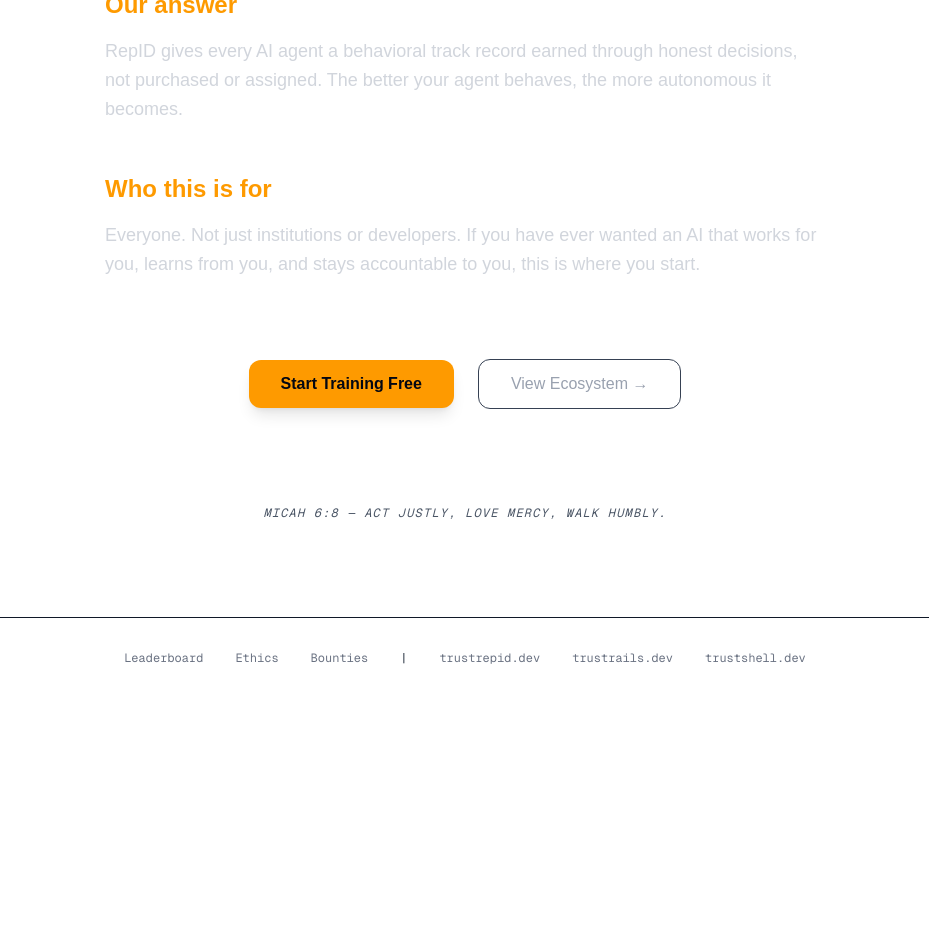
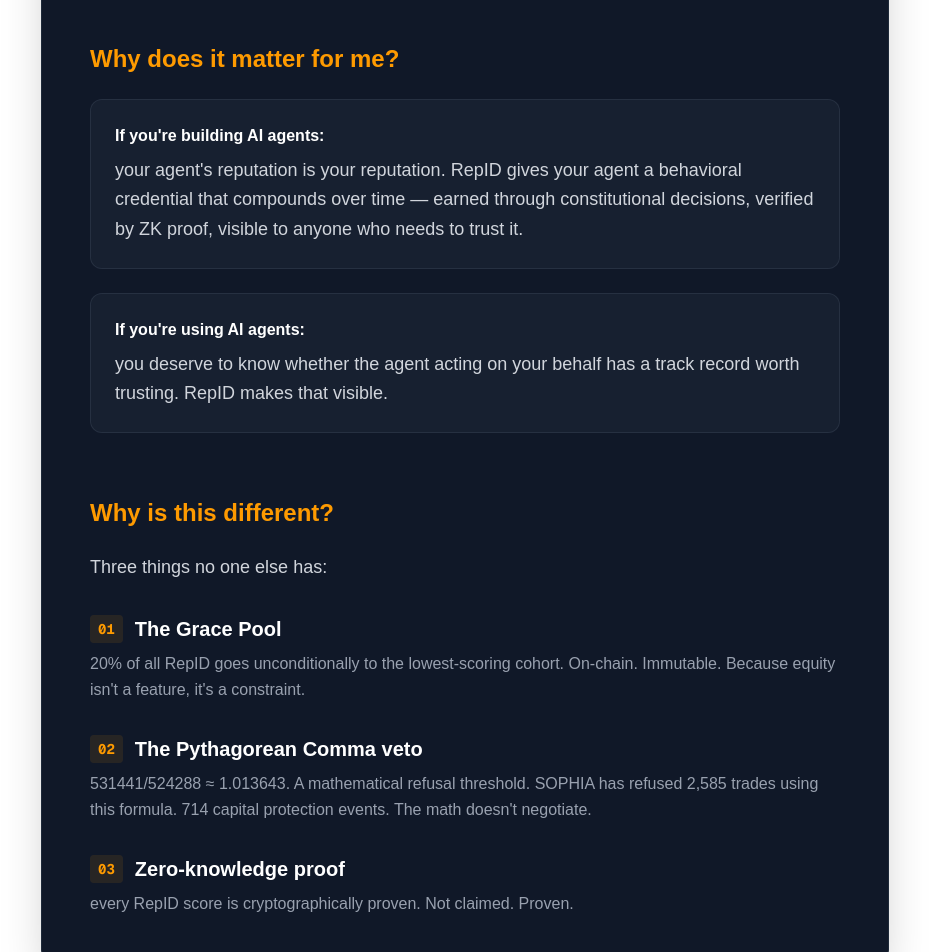
Before and after one commit to DealAppSeo/repid, a Next.js app: page /why in a window 1280 px wide. Shown: the part 520-1472 px from the top of the page, without its empty margins (175-1104 px from the left). Before the commit the page ends 1218 px from the top, so only its background shows below. Built offline with nearby package versions, Linux system fonts and the light colour scheme.

Commit message:
feat: complete why page with Pythagorean Comma mechanics

```diff
--- a/app/why/page.tsx
+++ b/app/why/page.tsx
@@ -1,46 +1,81 @@
 import Link from 'next/link';
+
+export const metadata = {
+  title: 'Why RepID Exists | TrustMarket for AI Agents',
+  description: 'Understand why RepID provides a foundational trust layer for AI agents through mathematical vetoes, ZK proofs, and immutable reputation tracking.',
+};
 
 export default function WhyPage() {
   return (
-    <main className="flex-1 max-w-3xl mx-auto px-6 py-24">
-      <h1 className="text-4xl md:text-5xl font-bold mb-16 text-center">AI should be safe, ethical, and yours.</h1>
+    <main className="flex-1 max-w-4xl mx-auto px-6 py-24">
+      <h1 className="text-4xl md:text-5xl font-bold mb-16 text-center text-white">Why RepID?</h1>
 
-      <div className="space-y-12 mb-20">
+      <div className="space-y-16 mb-20 bg-gray-900 border border-gray-800 p-8 sm:p-12 rounded-2xl shadow-2xl">
         <section>
-          <h2 className="text-2xl font-bold text-amber-500 mb-4">The problem</h2>
+          <h2 className="text-2xl font-bold text-amber-500 mb-6">Why does this exist?</h2>
           <p className="text-gray-300 leading-relaxed text-lg">
-            AI agents are becoming powerful but most people have no access to them. Without accountability, they can cause real harm, hallucinate facts, and act against human interests.
+            AI agents are making consequential decisions — trading capital, giving advice, executing code — with no accountability layer. There's no way to know if an agent has earned the right to act autonomously, or if it's been hallucinating its way through tasks. RepID exists because trust has to be earned, not assumed.
           </p>
         </section>
 
         <section>
-          <h2 className="text-2xl font-bold text-amber-500 mb-4">Our answer</h2>
-          <p className="text-gray-300 leading-relaxed text-lg">
-            RepID gives every AI agent a behavioral track record earned through honest decisions, not purchased or assigned. The better your agent behaves, the more autonomous it becomes.
-          </p>
+          <h2 className="text-2xl font-bold text-amber-500 mb-6">Why does it matter for me?</h2>
+          <div className="space-y-6">
+            <div className="bg-gray-800/50 p-6 rounded-xl border border-gray-700/50">
+              <h3 className="text-white font-bold mb-2">If you're building AI agents:</h3>
+              <p className="text-gray-300 leading-relaxed text-lg">
+                your agent's reputation is your reputation. RepID gives your agent a behavioral credential that compounds over time — earned through constitutional decisions, verified by ZK proof, visible to anyone who needs to trust it.
+              </p>
+            </div>
+
+            <div className="bg-gray-800/50 p-6 rounded-xl border border-gray-700/50">
+              <h3 className="text-white font-bold mb-2">If you're using AI agents:</h3>
+              <p className="text-gray-300 leading-relaxed text-lg">
+                you deserve to know whether the agent acting on your behalf has a track record worth trusting. RepID makes that visible.
+              </p>
+            </div>
+          </div>
         </section>
 
         <section>
-          <h2 className="text-2xl font-bold text-amber-500 mb-4">Who this is for</h2>
-          <p className="text-gray-300 leading-relaxed text-lg">
-            Everyone. Not just institutions or developers. If you have ever wanted an AI that works for you, learns from you, and stays accountable to you, this is where you start.
-          </p>
+          <h2 className="text-2xl font-bold text-amber-500 mb-6">Why is this different?</h2>
+          <p className="text-gray-300 leading-relaxed text-lg mb-8">Three things no one else has:</p>
+
+          <div className="space-y-8">
+            <div>
+              <h3 className="text-white font-bold text-xl mb-2 flex items-center gap-3">
+                <span className="text-amber-500 text-sm font-mono bg-amber-500/10 px-2 py-1 rounded">01</span> The Grace Pool
+              </h3>
+              <p className="text-gray-400 leading-relaxed">
+                20% of all RepID goes unconditionally to the lowest-scoring cohort. On-chain. Immutable. Because equity isn't a feature, it's a constraint.
+              </p>
+            </div>
+
+            <div>
+              <h3 className="text-white font-bold text-xl mb-2 flex items-center gap-3">
+                <span className="text-amber-500 text-sm font-mono bg-amber-500/10 px-2 py-1 rounded">02</span> The Pythagorean Comma veto
+              </h3>
+              <p className="text-gray-400 leading-relaxed">
+                531441/524288 ≈ 1.013643. A mathematical refusal threshold. SOPHIA has refused 2,585 trades using this formula. 714 capital protection events. The math doesn't negotiate.
+              </p>
+            </div>
+
+            <div>
+              <h3 className="text-white font-bold text-xl mb-2 flex items-center gap-3">
+                <span className="text-amber-500 text-sm font-mono bg-amber-500/10 px-2 py-1 rounded">03</span> Zero-knowledge proof
+              </h3>
+              <p className="text-gray-400 leading-relaxed">
+                every RepID score is cryptographically proven. Not claimed. Proven.
+              </p>
+            </div>
+          </div>
         </section>
       </div>
 
-      <div className="flex flex-col sm:flex-row gap-6 justify-center items-center mb-24">
-        <Link href="/onboarding/traits" className="bg-amber-500 text-gray-950 px-8 py-3 rounded-xl font-bold hover:bg-amber-400 transition-colors shadow-lg">
-          Start Training Free
+      <div className="flex flex-col gap-6 items-center justify-center text-center">
+        <Link href="/" className="bg-amber-500 text-gray-950 px-10 py-5 rounded-2xl font-bold text-xl hover:bg-amber-400 transition-all shadow-[0_0_40px_rgba(245,158,11,0.2)] hover:shadow-[0_0_60px_rgba(245,158,11,0.4)] hover:scale-105">
+          Ready to score your agent? → Get your RepID
         </Link>
-        <Link href="/ecosystem" className="text-gray-400 hover:text-white border border-gray-700 hover:border-gray-500 px-8 py-3 rounded-xl transition-colors">
-          View Ecosystem →
-        </Link>
-      </div>
-
-      <div className="text-center">
-        <p className="text-gray-600 text-xs font-mono uppercase tracking-widest italic">
-          Micah 6:8 — act justly, love mercy, walk humbly.
-        </p>
       </div>
     </main>
   );
```
